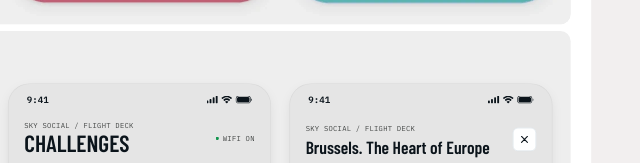
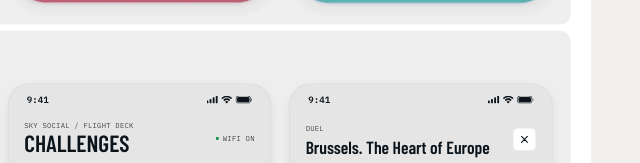
Before and after one commit to DrDrelich/DrDrelich.github.io, a plain HTML site: page portfolio/native-mobile-apps.html in a window 1280 px wide. Shown: the part 840-1003 px from the top of the page, 640-1280 px from the left. Drawn offline with nearby package versions, Linux system fonts and the light colour scheme; a web font is replaced by a local one.

Commit message:
portfolio: Duel screen header label reads "DUEL"
Co-Authored-By: Claude Opus 5.5 <noreply@anthropic.com>

```diff
--- a/portfolio/native-mobile-apps.html
+++ b/portfolio/native-mobile-apps.html
@@ -793,7 +793,7 @@
         <div class="cs-duel">
           <div class="cs-duel__head">
             <div class="cs-duel__titles">
-              <p class="cs-label">SKY SOCIAL / FLIGHT DECK</p>
+              <p class="cs-label">DUEL</p>
               <p class="cs-duel__title cs-cond">Brussels. The Heart of Europe</p>
             </div>
             <div class="cs-close cs-card"><img src="./NATIVE MOBILE APPS/flight-quiz/x-18.svg" width="18" height="18" alt="" /></div>
```
